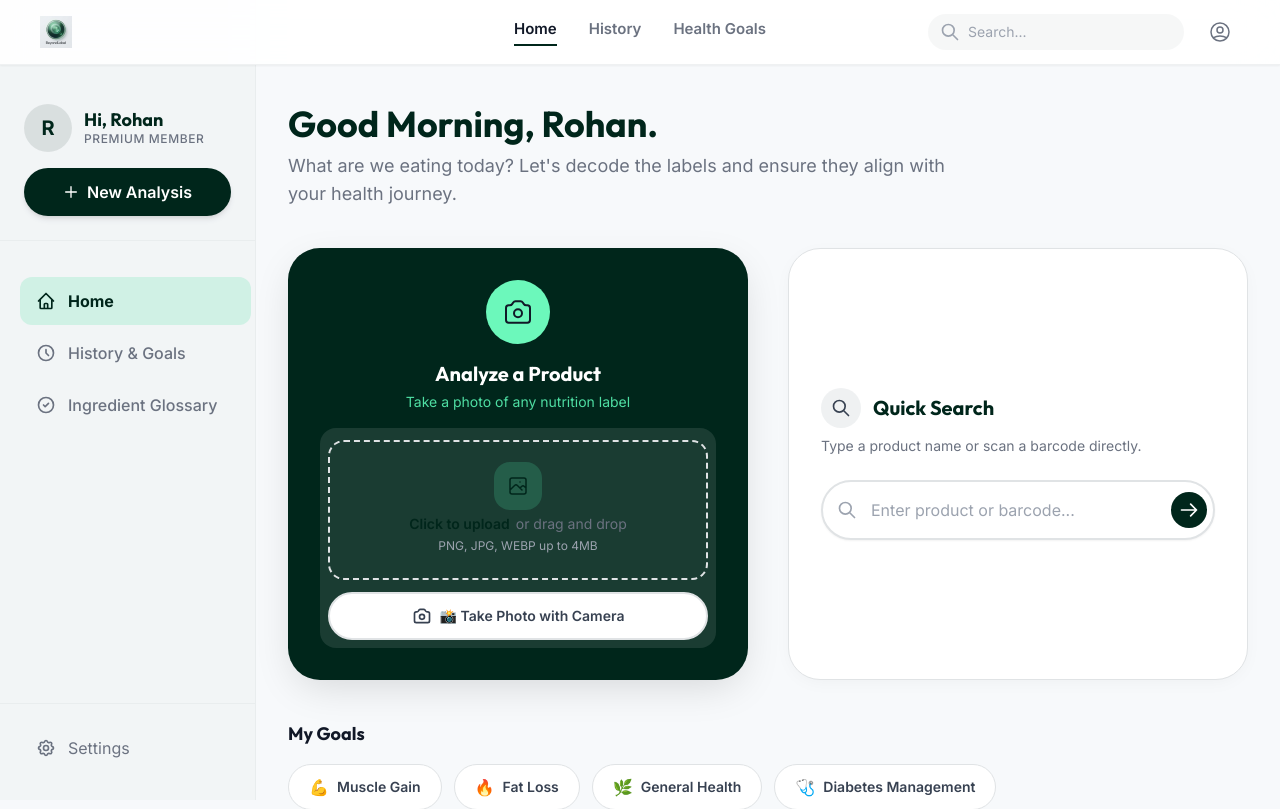
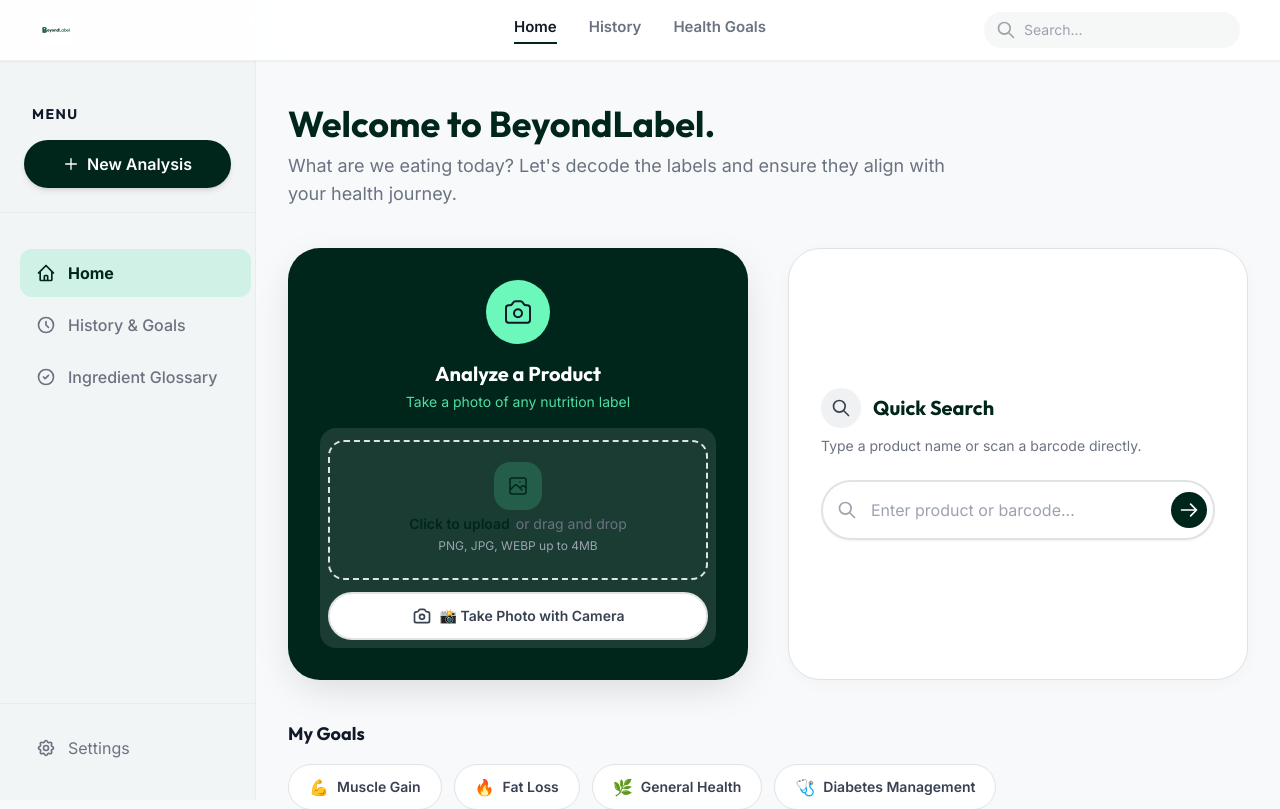
Before and after one commit to mrigank-raj/BeyondLabel, a React (Vite) app: page / in a window 1280 px wide. Shown: the top 809 px of the page. Built offline with nearby package versions, Linux system fonts and the light colour scheme; no server answers.

Commit message:
style: use wordmark logo and remove user login placeholders

```diff
--- a/src/components/DashboardHome.jsx
+++ b/src/components/DashboardHome.jsx
@@ -18,7 +18,7 @@
 
       {/* Desktop Welcome (Hidden on Mobile) */}
       <section className="hidden lg:block space-y-2 mb-10">
-        <h1 className="font-display text-4xl text-primary font-bold">Good Morning, Rohan.</h1>
+        <h1 className="font-display text-4xl text-primary font-bold">Welcome to BeyondLabel.</h1>
         <p className="text-lg text-gray-500 max-w-2xl">What are we eating today? Let's decode the labels and ensure they align with your health journey.</p>
       </section>
 
--- a/src/components/layout/SideNavBar.jsx
+++ b/src/components/layout/SideNavBar.jsx
@@ -4,15 +4,7 @@
   return (
     <aside className="hidden lg:flex flex-col fixed left-0 top-0 h-screen w-64 bg-surface-variant/20 border-r border-surface-variant/50 pt-[80px] pb-6 z-40">
       <div className="px-6 py-6 border-b border-surface-variant/50 mb-4">
-        <div className="flex items-center gap-3 mb-4">
-          <div className="w-12 h-12 rounded-full bg-primary/10 flex items-center justify-center text-primary font-bold text-xl">
-            R
-          </div>
-          <div>
-            <h3 className="font-display font-bold text-primary text-lg leading-tight">Hi, Rohan</h3>
-            <p className="text-gray-500 text-xs font-medium uppercase tracking-wider">Premium Member</p>
-          </div>
-        </div>
+        <h3 className="font-display font-bold text-gray-900 text-sm uppercase tracking-widest mb-4 pl-2">Menu</h3>
         <button
           onClick={onNewAnalysis}
           className="w-full bg-primary text-on-primary py-3 rounded-pill font-semibold hover:opacity-90 transition-opacity shadow-md flex items-center justify-center gap-2"
--- a/src/components/layout/TopNavBar.jsx
+++ b/src/components/layout/TopNavBar.jsx
@@ -36,11 +36,6 @@
             className="bg-surface-variant/30 border-none rounded-full py-2 pl-10 pr-4 text-sm focus:ring-2 focus:ring-primary w-64 transition-all"
           />
         </div>
-        <button className="p-2 rounded-full hover:bg-surface-variant/50 transition-colors text-gray-500">
-          <svg className="w-6 h-6" fill="none" stroke="currentColor" viewBox="0 0 24 24">
-            <path strokeLinecap="round" strokeLinejoin="round" strokeWidth={1.5} d="M5.121 17.804A13.937 13.937 0 0112 16c2.5 0 4.847.655 6.879 1.804M15 10a3 3 0 11-6 0 3 3 0 016 0zm6 2a9 9 0 11-18 0 9 9 0 0118 0z" />
-          </svg>
-        </button>
       </div>
     </header>
   );
```
Also changed, not shown: public/logo.png.
